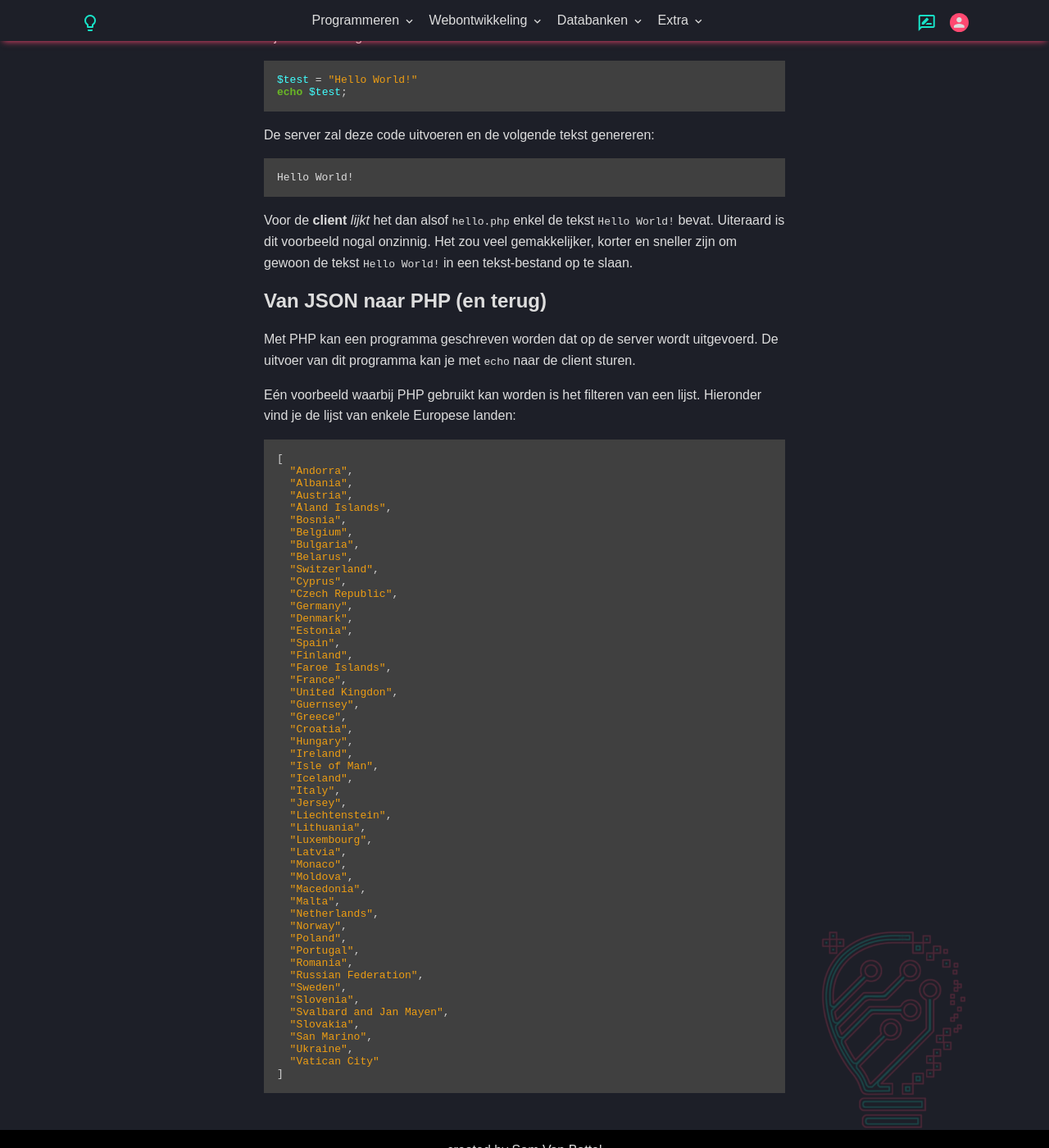
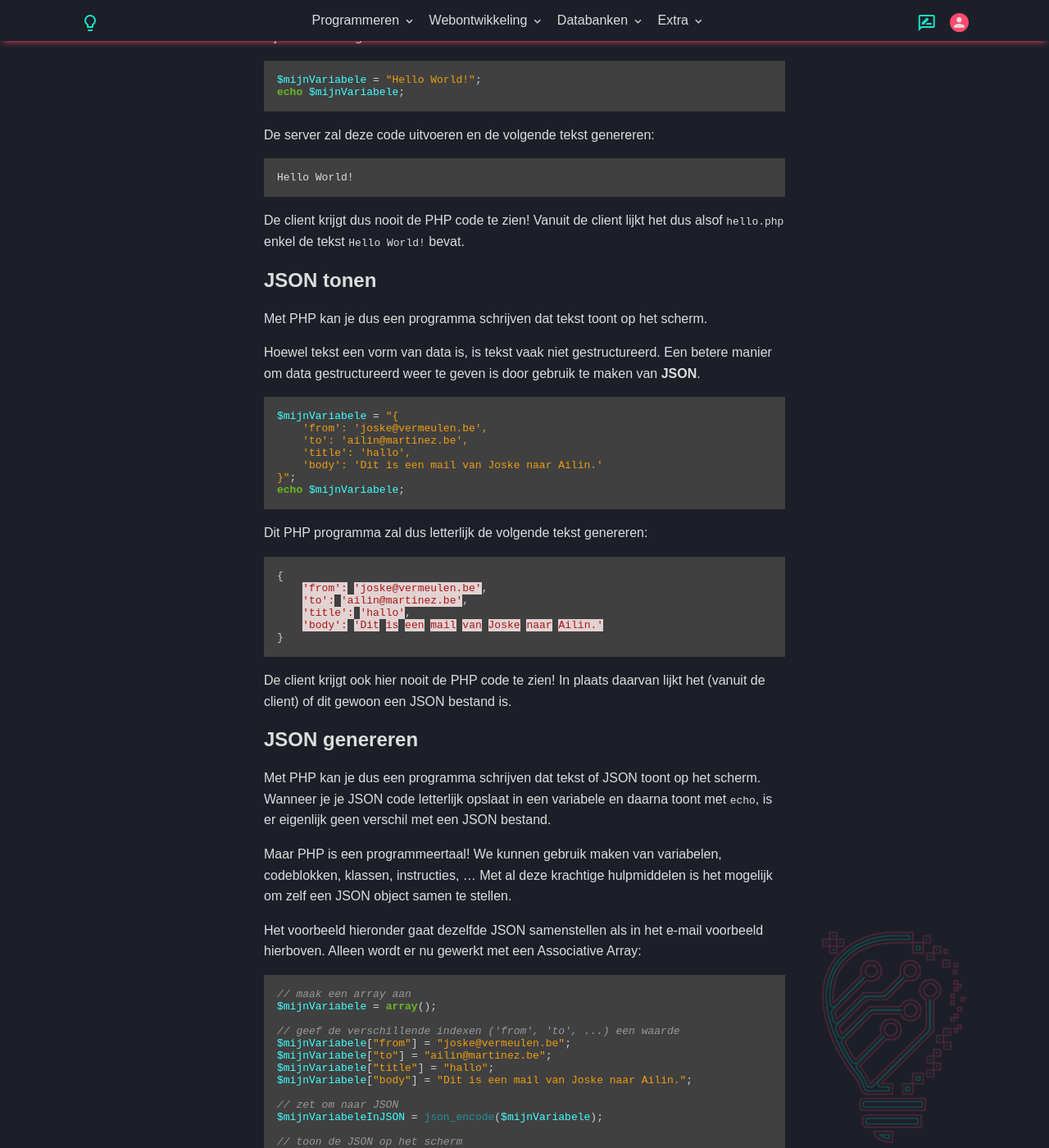
Before and after one commit to T-INFORMATICA/t-informatica.github.io, a Jekyll site: the page built from _courses/webontwikkeling/dynamische-websites/ajax-php.md, in a window 1280 px wide and 1400 px high, scrolled down 958 px. Shown: the whole window at 82% size. Built offline with Jekyll 4.4.1, drawn with Linux system fonts in a browser that asks for light colours; comment, search, counter and statistics services are not loaded; some of the changed text lies outside the part shown.

Commit message:
Update ajax-php.md

````diff
--- a/_courses/webontwikkeling/dynamische-websites/ajax-php.md
+++ b/_courses/webontwikkeling/dynamische-websites/ajax-php.md
@@ -18,7 +18,7 @@ AJAX (**A**synchronous **J**avaScript **A**nd **X**ML) wordt gebruikt om data op
 
 De meeste servers kunnen stap 4 uitvoeren, zolang er enkel gevraagd wordt om een bestand in zijn geheel terug te sturen naar de client.
 
-Er zijn echter heel wat situaties waarbij een website vraagt aan de server om data samen te stellen:
+Er zijn echter heel wat situaties waarbij een website vraagt aan de server om niet zomaar *alle* data terug te geven, maar om specifieke data te selecteren:
 
  - data uit een bestand filteren (bv. uit een lijst met landen enkel de landen met een 'b' tonen)
  - data uit een bestand omzetten of omrekenen (bv. voor de meest recente posts op een forum 'x uur geleden' tonen in plaats van de datum en het uur)
@@ -33,8 +33,8 @@ Eén van de meest gebruikte server-side talen is **PHP** (**P**HP: **H**ypertext
 Zo kan PHP gebruikt worden om tekst te genereren. Het programma `hello.php` bevat bijvoorbeeld volgende code:
 
 ```php
-$test = "Hello World!"
-echo $test;
+$mijnVariabele = "Hello World!";
+echo $mijnVariabele;
 ```
 
 De server zal deze code uitvoeren en de volgende tekst genereren:
@@ -43,7 +43,92 @@ De server zal deze code uitvoeren en de volgende tekst genereren:
 Hello World!
 ```
 
-Voor de **client** _lijkt_ het dan alsof `hello.php` enkel de tekst `Hello World!` bevat. Uiteraard is dit voorbeeld nogal onzinnig. Het zou veel gemakkelijker, korter en sneller zijn om gewoon de tekst `Hello World!` in een tekst-bestand op te slaan.
+De client krijgt dus nooit de PHP code te zien! Vanuit de client lijkt het dus alsof `hello.php` enkel de tekst `Hello World!` bevat.
+
+## JSON tonen
+
+Met PHP kan je dus een programma schrijven dat tekst toont op het scherm.
+
+Hoewel tekst een vorm van data is, is tekst vaak niet gestructureerd. Een betere manier om data gestructureerd weer te geven is door gebruik te maken van **JSON**.
+
+```php
+$mijnVariabele = "{
+    'from': 'joske@vermeulen.be',
+    'to': 'ailin@martinez.be',
+    'title': 'hallo',
+    'body': 'Dit is een mail van Joske naar Ailin.'
+}";
+echo $mijnVariabele;
+```
+
+Dit PHP programma zal dus letterlijk de volgende tekst genereren:
+
+```json
+{
+    'from': 'joske@vermeulen.be',
+    'to': 'ailin@martinez.be',
+    'title': 'hallo',
+    'body': 'Dit is een mail van Joske naar Ailin.'
+}
+```
+
+De client krijgt ook hier nooit de PHP code te zien! In plaats daarvan lijkt het (vanuit de client) of dit gewoon een JSON bestand is.
+
+## JSON genereren
+
+Met PHP kan je dus een programma schrijven dat tekst of JSON toont op het scherm. Wanneer je je JSON code letterlijk opslaat in een variabele en daarna toont met `echo`, is er eigenlijk geen verschil met een JSON bestand.
+
+Maar PHP is een programmeertaal! We kunnen gebruik maken van variabelen, codeblokken, klassen, instructies, ... Met al deze krachtige hulpmiddelen is het mogelijk om zelf een JSON object samen te stellen.
+
+Het voorbeeld hieronder gaat dezelfde JSON samenstellen als in het e-mail voorbeeld hierboven. Alleen wordt er nu gewerkt met een Associative Array:
+
+```php
+// maak een array aan
+$mijnVariabele = array();
+
+// geef de verschillende indexen ('from', 'to', ...) een waarde
+$mijnVariabele["from"] = "joske@vermeulen.be";
+$mijnVariabele["to"] = "ailin@martinez.be";
+$mijnVariabele["title"] = "hallo";
+$mijnVariabele["body"] = "Dit is een mail van Joske naar Ailin.";
+
+// zet om naar JSON
+$mijnVariabeleInJSON = json_encode($mijnVariabele);
+
+// toon de JSON op het scherm
+echo $mijnVariabeleInJSON;
+```
+
+Gaan we nog een stap verder, dan kunnen de waardes van dit object uit de URL parameters worden gehaald:
+
+`mail.php`
+```php
+$from = $_GET["from"];
+$to = $_GET["to"];
+$title = $_GET["title"];
+$body = $_GET["body"];
+
+// maak een array aan
+$mijnVariabele = array();
+
+// geef de verschillende indexen ('from', 'to', ...) een waarde
+$mijnVariabele["from"] = $from;
+$mijnVariabele["to"] = $to;
+$mijnVariabele["title"] = $title;
+$mijnVariabele["body"] = $body;
+
+// zet om naar JSON
+$mijnVariabeleInJSON = json_encode($mijnVariabele);
+
+// toon de JSON op het scherm
+echo $mijnVariabeleInJSON;
+```
+
+Roep je dus het bestand `mail.php` aan met de juiste url parameters:
+
+```mail.php?from=joske@vermeulen.be&to=ailin@martinez.be&title=hallo&body=Dit is een e-mail```
+
+Dan worden die waardes ingevuld in de Associative Array, en vervolgens getoond op het scherm in de vorm van een JSON.
 
 ## Van JSON naar PHP (en terug)
 
````
Also changed, not shown: other parts of _courses/webontwikkeling/dynamische-websites/ajax-php.md (+1 -1 lines).
